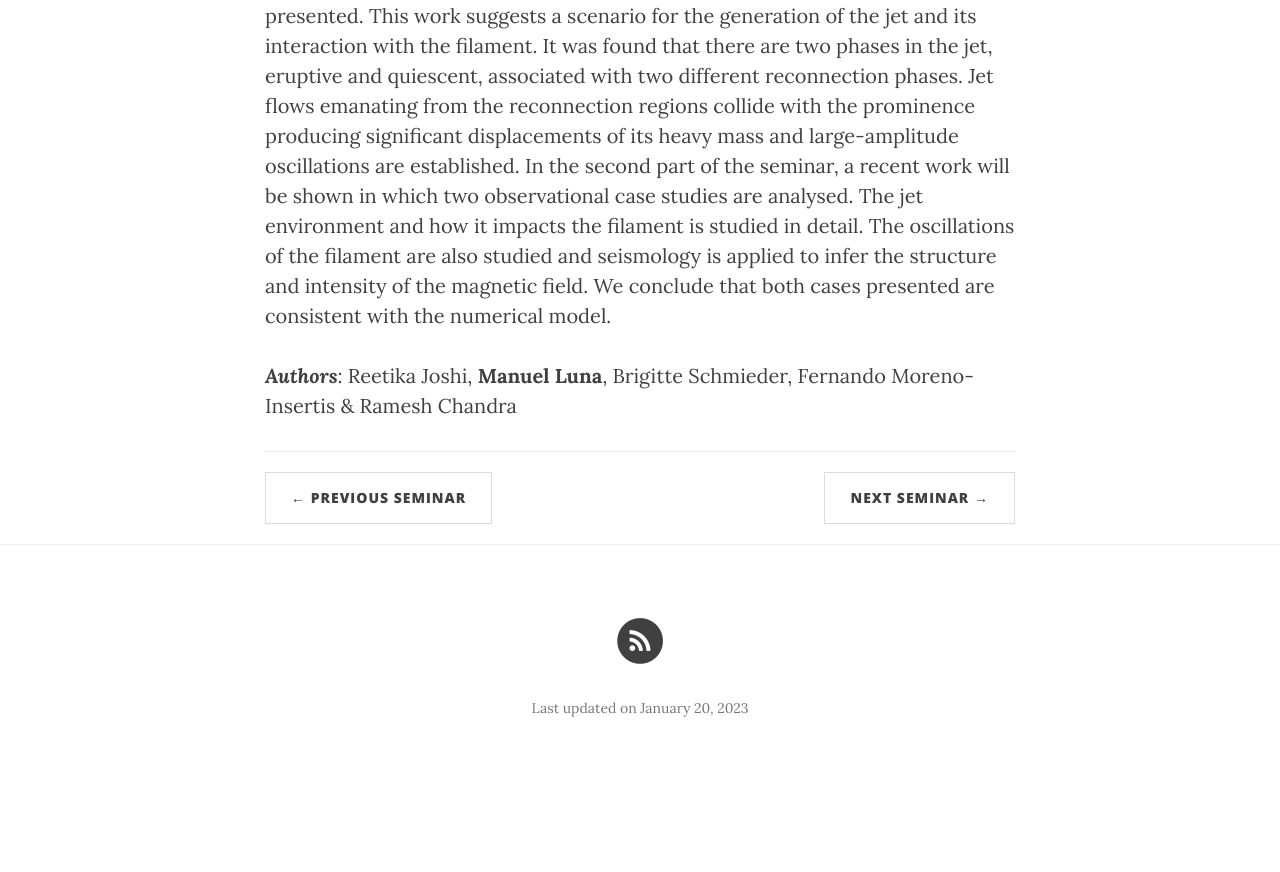
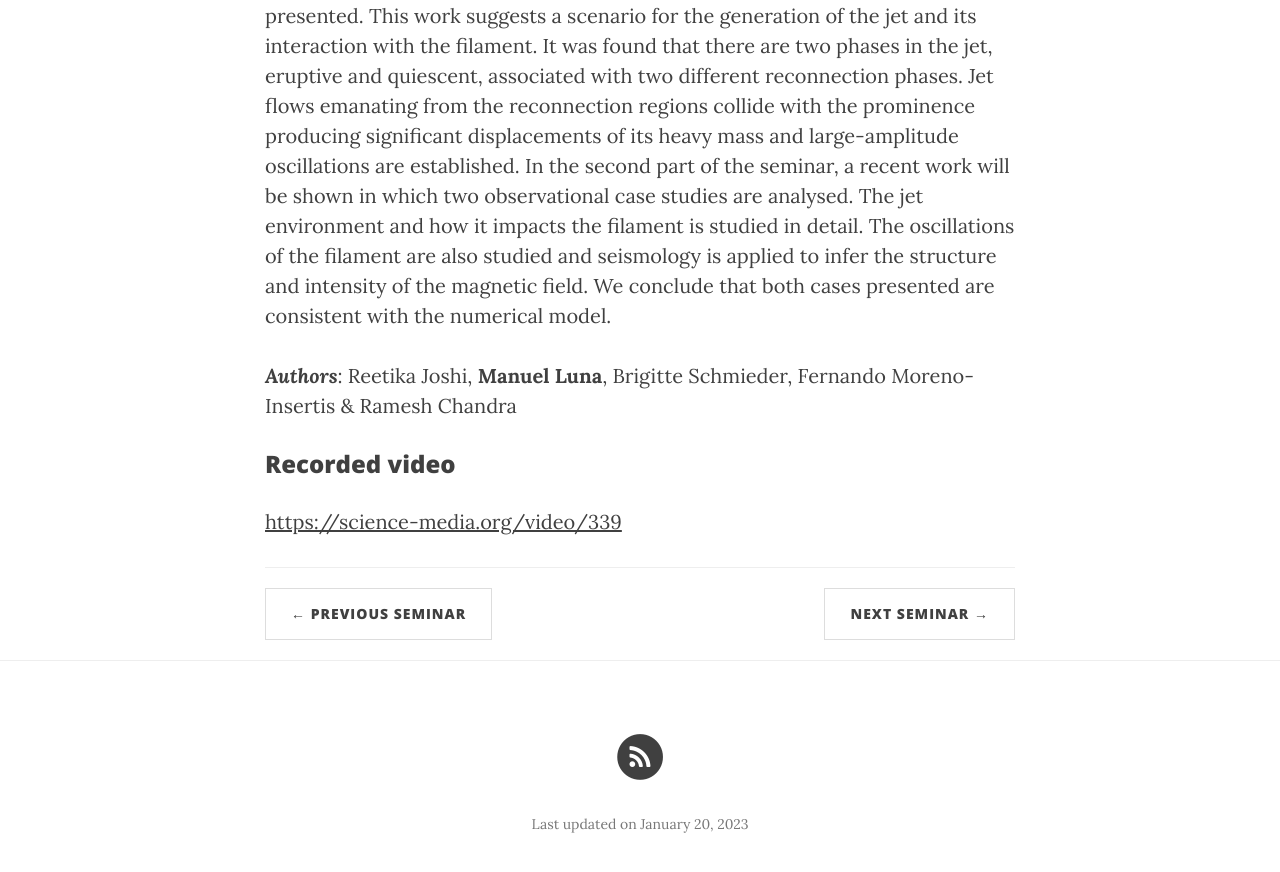
Before and after one commit to ITA-Solar/espos, a Jekyll site: the page built from _posts/2022-12-15-Luna.md, in a window 1280 px wide and 900 px high, scrolled down 808 px. Shown: the top 872 px of the window. Built offline with Jekyll 4.4.1, drawn with Linux system fonts in a browser that asks for light colours; nearby versions of some CDN libraries; before the commit the page ends 1592 px from its top, so only the background shows below that.

Commit message:
Update 2022-12-15-Luna.md

```diff
--- a/_posts/2022-12-15-Luna.md
+++ b/_posts/2022-12-15-Luna.md
@@ -13,3 +13,7 @@ Some observations show that jets impact solar filaments producing large-amplitud
 
 
 ***Authors***: Reetika Joshi, **Manuel Luna**, Brigitte Schmieder, Fernando Moreno-Insertis & Ramesh Chandra
+
+### Recorded video
+
+[https://science-media.org/video/339](https://science-media.org/video/339)
```
